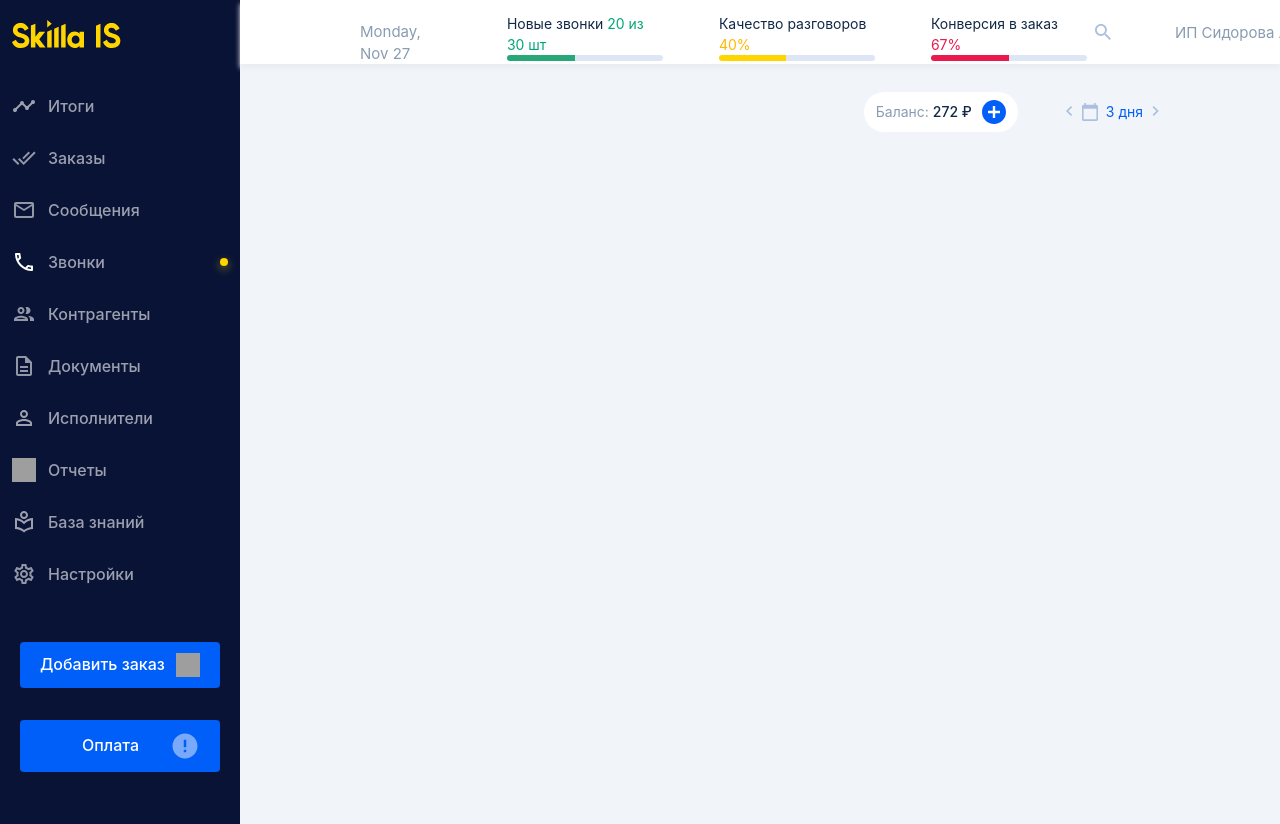
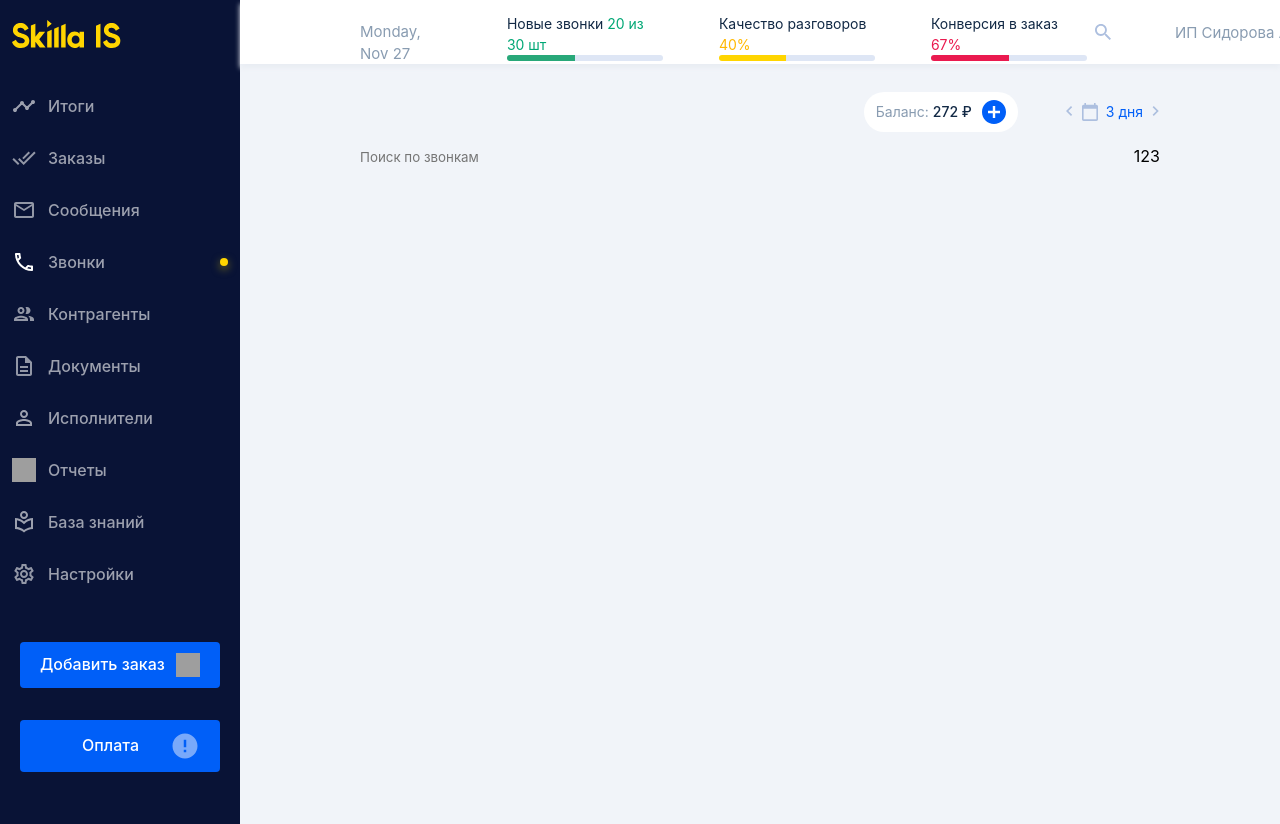
Before and after one commit to ARTALEAL/Skilla-test, a React (Create React App) app: page / in a window 1280 px wide. Shown: the top 824 px of the page. Built offline with nearby package versions, Linux system fonts and the light colour scheme; grey boxes are pictures that could not be loaded; a web font is replaced by a local one.

Commit message:
filter prepare

```diff
--- a/src/Components/Calls/Calls.jsx
+++ b/src/Components/Calls/Calls.jsx
@@ -6,6 +6,7 @@ import avatar from '../../images/avatar-header.png';
 import arrow from '../../images/keyboard_arrow_down_black_24dp 1.svg';
 import BalanceButton from '../elements/BalanceButton/BalanceButton';
 import DatePicker from '../elements/DatePicker/DatePicker';
+import FilterCalls from '../elements/FilterCalls/FilterCalls';
 
 function Calls() {
   return (
@@ -90,6 +91,7 @@ function Calls() {
           <BalanceButton />
           <DatePicker />
         </div>
+        <FilterCalls />
       </section>
     </main>
   );
--- /dev/null
+++ b/src/Components/elements/FilterCalls/FilterCalls.jsx
@@ -0,0 +1,18 @@
+import './filterCalls.css';
+
+function FilterCalls() {
+  return (
+    <div className="filter-calls__container">
+      <div className="filter-calls__input-container">
+        <input
+          type="tel"
+          className="filter-calls__search-input"
+          placeholder="Поиск по звонкам"
+        />
+      </div>
+      <div className="filter-calls__filters-container">123</div>
+    </div>
+  );
+}
+
+export default FilterCalls;
--- /dev/null
+++ b/src/Components/elements/FilterCalls/filterCalls.css
@@ -0,0 +1,12 @@
+.filter-calls__container {
+  display: flex;
+  justify-content: space-between;
+  align-items: center;
+  padding: 14px 0;
+}
+
+.filter-calls__search-input {
+  font-family: inherit;
+  background-color: transparent;
+  border: none;
+}
```
